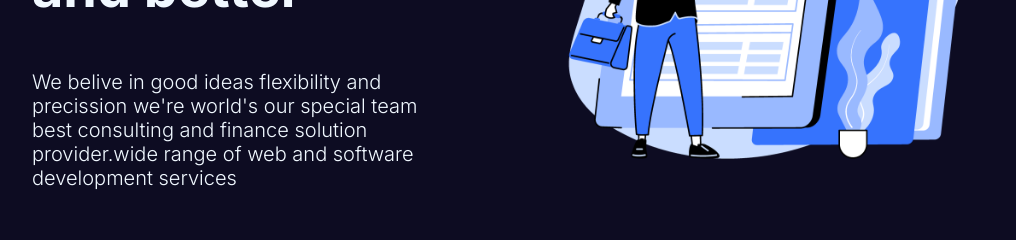
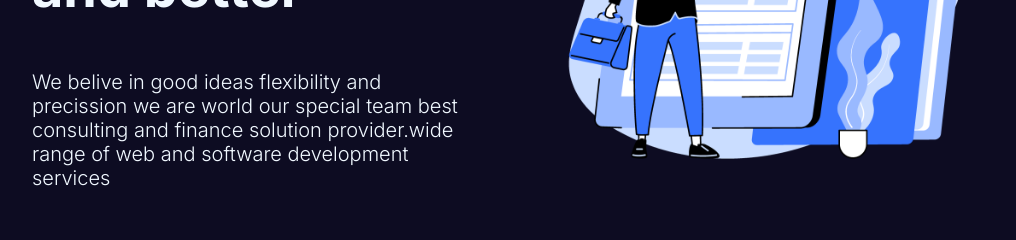
Before and after one commit to shamil-ch/InkQuill-Blog, a Next.js app: page /about-us in a window 1280 px wide. Shown: the part 484-724 px from the top of the page, without its empty margins (116-1132 px from the left). Built offline with nearby package versions, Linux system fonts and the light colour scheme; no server answers.

Commit message:
corrected typos

```diff
--- a/src/app/about-us/page.jsx
+++ b/src/app/about-us/page.jsx
@@ -14,7 +14,7 @@ const about = () => {
         <h2 className={styles.subtitle}>About Agency</h2>
         <h1 className={styles.title}>We Create digital ideas that are bigger, bolder, braver and better</h1>
         <p className={styles.desc}>
-          We belive in good ideas flexibility and precission we're world's our special team best consulting and finance solution provider.wide range of web and software development services
+         We belive in good ideas flexibility and precission we are world our special team best consulting and finance solution provider.wide range of web and software development services
         </p>
         <div className={styles.boxes}>
           <div className={styles.box}>
--- a/src/app/admin/page.jsx
+++ b/src/app/admin/page.jsx
@@ -32,7 +32,6 @@ const Admin = async () => {
           <AdminUserForum />
       </div>
       </div>
-
     </div>
   )
 }
```
